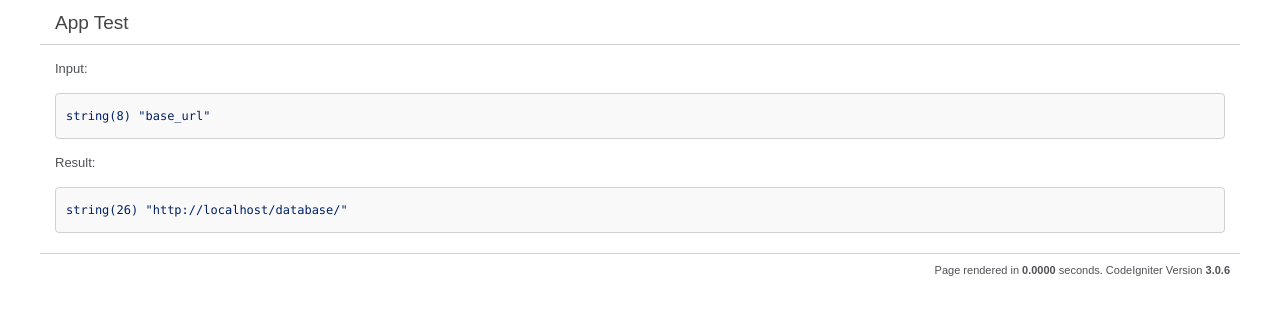
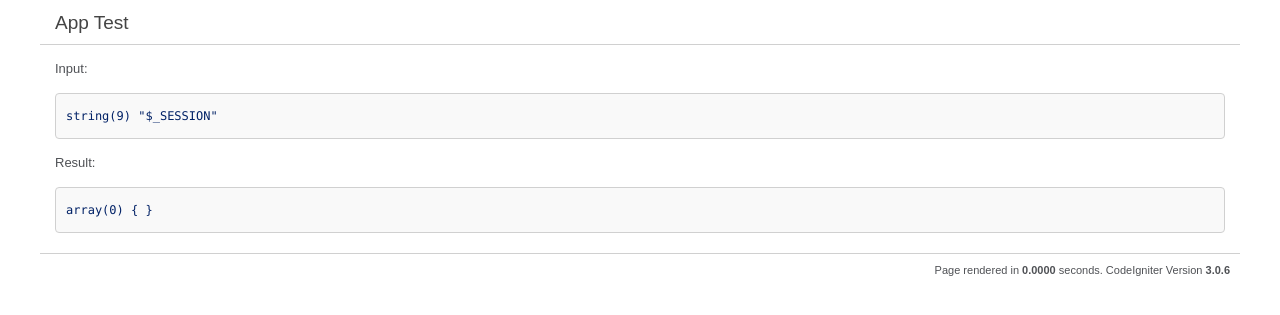
Before and after one commit to chadhao/SDP_Hack_A_Space, a CodeIgniter app: page /database/index.php/test/index in a window 1280 px wide. Shown: the part 51-366 px from the top of the page. Run offline with CodeIgniter, Linux system fonts and the light colour scheme.

Commit message:
update @ 1:26PM 06/06/2016

```diff
--- a/application/controllers/Install.php
+++ b/application/controllers/Install.php
@@ -127,6 +127,10 @@ class Install extends CI_Controller
                     'constraint' => 11,
                     'unsigned' => true,
                 ),
+                'update_time' => array(
+                    'type' => 'DATETIME',
+                    'default' => '1000-01-01 00:00:00',
+                ),
             );
             $this->dbforge->add_field($fields);
             $this->dbforge->add_key('id', true);
--- a/application/controllers/Test.php
+++ b/application/controllers/Test.php
@@ -7,13 +7,25 @@ class Test extends CI_Controller
     public function __construct()
     {
         parent::__construct();
-        $this->load->model('UserModel');
+        $this->load->model('ListingModel');
     }
 
     public function index()
     {
-        $view_data['input'] = 'base_url';
-        $view_data['result'] = base_url();
+        if (!isset($_SESSION)) {
+            session_start();
+        }
+        $view_data['input'] = '$_SESSION';
+        $view_data['result'] = $_SESSION;
         $this->utils->view('testmsg', 'App Test', $view_data);
     }
+
+    public function cs()
+    {
+        if (!isset($_SESSION)) {
+            session_start();
+        }
+        $_SESSION = array();
+        session_destroy();
+    }
 }
--- a/application/controllers/User.php
+++ b/application/controllers/User.php
@@ -71,8 +71,8 @@ class User extends CI_Controller
             } else {
                 $_SESSION = array();
             }
+            $_SESSION['user'] = $this->UserModel->getUser($user['email']);
             $_SESSION['user_loggedin'] = true;
-            $_SESSION['user'] = $this->UserModel->getUser($user['email']);
             if ($_SESSION['user']->is_admin) {
                 header('Location: '.site_url('Admin'));
                 exit();
--- a/application/libraries/Utils.php
+++ b/application/libraries/Utils.php
@@ -60,7 +60,7 @@ class Utils
 	if (!isset($_SESSION)) {
             session_start();
         }
-        if (!$_SESSION['user']->user_loggedin) {
+        if (!$_SESSION['user_loggedin']) {
             header('Location: '.site_url('error'));
             exit();
         }
--- a/application/models/ListingModel.php
+++ b/application/models/ListingModel.php
@@ -11,5 +11,39 @@ class ListingModel extends CI_Model
 
     public function getListing($lid)
     {
+        $result = $this->db->get_where(self::$table_name, array('id' => intval($lid)), 1);
+        if ($result === false || $result->num_rows() == 0) {
+            return false;
+        }
+
+        return $result->result()[0];
+    }
+
+    public function addListing($listing)
+    {
+        return $this->db->insert(self::$table_name, $listing);
+    }
+
+    public function validateInput($listing)
+    {
+        $isValid = true;
+        if (empty($listing['title'])) {
+            $str = 'Title is empty!<br>';
+            $isValid = $isValid === true ? $str : ($isValid.$str);
+        }
+        if (empty($listing['location'])) {
+            $str = 'Location is empty!<br>';
+            $isValid = $isValid === true ? $str : ($isValid.$str);
+        }
+        if (empty($listing['availability'])) {
+            $str = 'Availability is empty!<br>';
+            $isValid = $isValid === true ? $str : ($isValid.$str);
+        }
+        if (empty($listing['description'])) {
+            $str = 'Description is empty!<br>';
+            $isValid = $isValid === true ? $str : ($isValid.$str);
+        }
+
+        return $isValid;
     }
 }
--- a/application/models/UserModel.php
+++ b/application/models/UserModel.php
@@ -15,7 +15,7 @@ class UserModel extends CI_Model
      * @param $user is an associative array which represents a user to be added to database
      *
      * @return false on SQL execution failure
-     *         1 on email exists
+     *               1 on email exists
      */
     public function addUser($user)
     {
@@ -50,8 +50,14 @@ class UserModel extends CI_Model
     public function getUser($user)
     {
         $condition = is_numeric($user) ? array('id' => intval($user)) : array('email' => $user);
+        $result = $this->db->get_where(self::$table_name, $condition, 1);
+        if ($result === false || $result->num_rows() == 0) {
+            return false;
+        }
+        $result_obj = $result->result()[0];
+        unset($result_obj->password);
 
-        return $this->db->get_where(self::$table_name, $condition)->result()[0];
+        return $result_obj;
     }
 
     public function updateUser($id, $user)
--- /dev/null
+++ b/application/views/Listing_Profile.php
@@ -0,0 +1,3 @@
+<div class="container" style="margin-top:50px; max-width:1000px;">
+  <h3 style="text-align:center"><?php echo $listing->title; ?><br><small><?php echo $uploader.' '.date_create($listing->update_time, timezone_open('Pacific/Auckland'))->format('d/m/Y H:i:s'); ?></small></h3>
+</div>
--- a/application/views/templates/header.php
+++ b/application/views/templates/header.php
@@ -31,6 +31,11 @@
           <ul class="nav navbar-nav">
             <li<?php echo $CI->utils->uriMatch('Home') ? ' class="active"' : ''; ?>><a href="<?php echo base_url(); ?>">Home</a></li>
             <li<?php echo $CI->utils->uriMatch('Category') ? ' class="active"' : ''; ?>><a href="<?php echo site_url('Category'); ?>">All Categories</a></li>
+            <?php
+            if ($_SESSION['user_loggedin']) {
+                echo '<li'.($CI->utils->uriMatch('listing', 'create') ? ' class="active"' : '').'><a href="'.site_url('listing/create').'">Create Listing</a></li>';
+            }
+            ?>
           </ul>
           <ul class="nav navbar-nav navbar-right">
             <?php
```
Also changed, not shown: application/controllers/Home.php (+4 -6 lines), application/controllers/Listing.php (+45 -3 lines), application/views/Listing_Create.php (+12 -1 lines).
